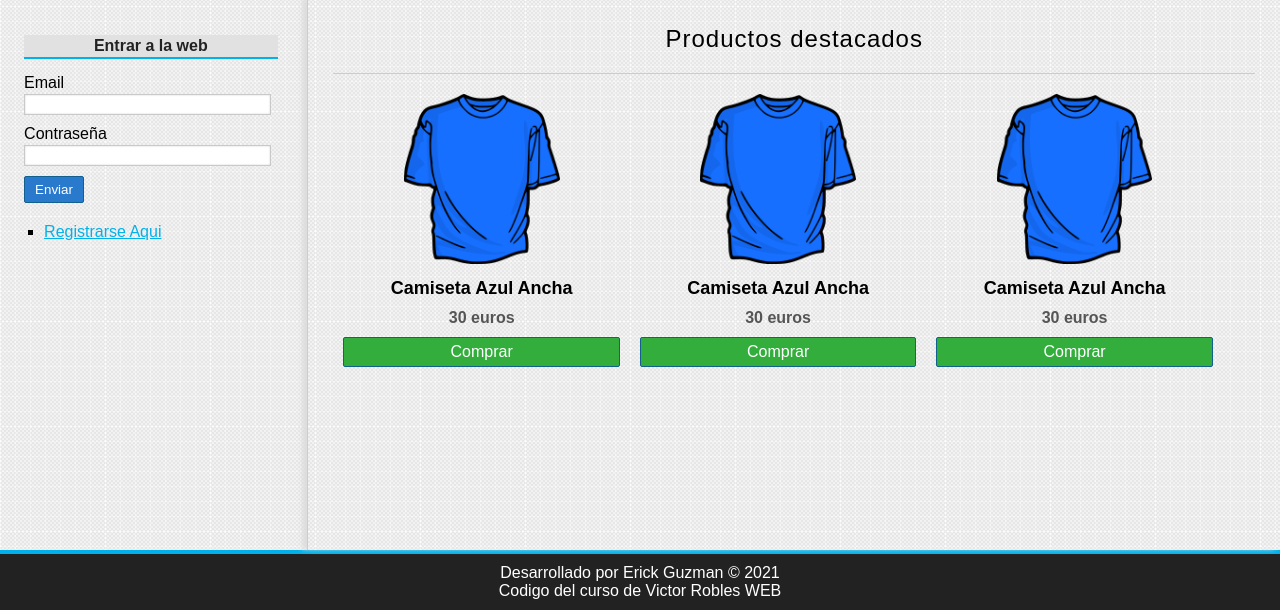
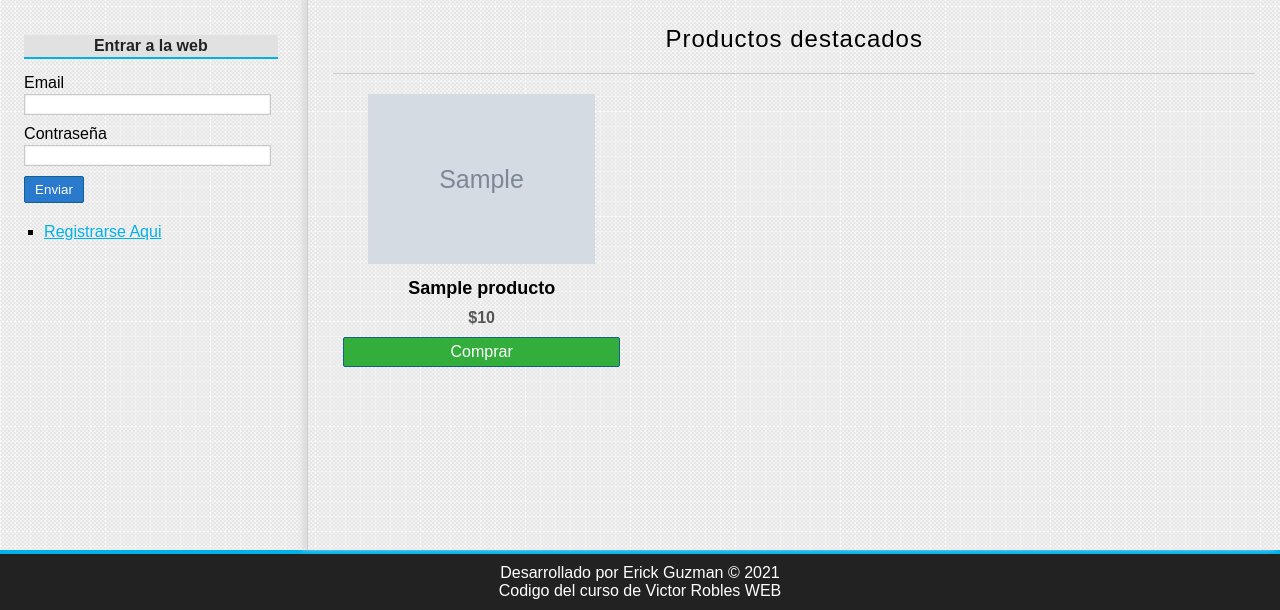
Before and after one commit to GuzMi-Hub/e-comerce-oldy, a PHP site: page /e-comerce-oldy/ in a window 1280 px wide. Shown: the part 204-814 px from the top of the page. Run offline with PHP 8.4, Linux system fonts and the light colour scheme; tables that the repository leaves empty or names only in its code hold one stand-in row (values such as "Sample post"); grey boxes marked "Sample" are stand-in pictures.

Commit message:
Products random in featured section

```diff
--- a/controllers/productoController.php
+++ b/controllers/productoController.php
@@ -6,6 +6,8 @@ class productoController
 {
   public function index()
   {
+    $B_product = new Product();
+    $products = $B_product->getRandom(6);
     require_once 'views/products/featured.php';
   }
 
--- a/models/product.php
+++ b/models/product.php
@@ -234,6 +234,13 @@ class Product
     return $productos;
   }
 
+  public function getRandom($limit)
+  {
+    $products = $this->db->query("SELECT * FROM productos ORDER BY RAND() LIMIT {$limit}");
+    return $products;
+
+  }
+
   public function getById()
   {
     $producto = $this->db->query("SELECT * FROM productos WHERE id = '{$this->getId()}'");
--- a/views/products/featured.php
+++ b/views/products/featured.php
@@ -1,21 +1,15 @@
 <h1>Productos destacados</h1>
+
+  <?php while ($product = $products->fetch_Object()): ?>
     <div class="product">
-      <img src="<?= base_url?>/assets/img/camiseta.png" alt="producto">
-      <h2>Camiseta Azul Ancha</h2>
-      <p>30 euros</p>
+      <?php if (!empty($product->imagen)): ?>
+        <img src="<?=base_url . "uploads/images/" . $product->imagen?>" alt="producto">
+      <?php else: ?>
+        <img src="<?=base_url?>/assets/img/camiseta.png" alt="producto">
+      <?php endif;?>
+
+      <h2><?=$product->nombre?></h2>
+      <p>$<?=$product->precio?></p>
       <a href="" class="button">Comprar</a>
     </div>
-
-    <div class="product">
-      <img src="<?= base_url?>/assets/img/camiseta.png" alt="producto">
-      <h2>Camiseta Azul Ancha</h2>
-      <p>30 euros</p>
-      <a href="" class="button">Comprar</a>
-    </div>
-
-    <div class="product">
-      <img src="<?= base_url?>/assets/img/camiseta.png" alt="producto">
-      <h2>Camiseta Azul Ancha</h2>
-      <p>30 euros</p>
-      <a href="" class="button">Comprar</a>
-    </div>
+  <?php endwhile?>
```
